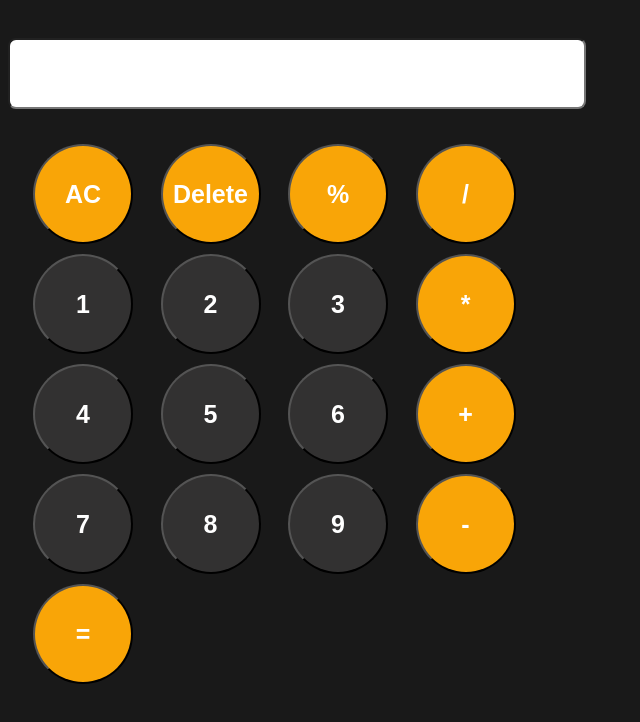
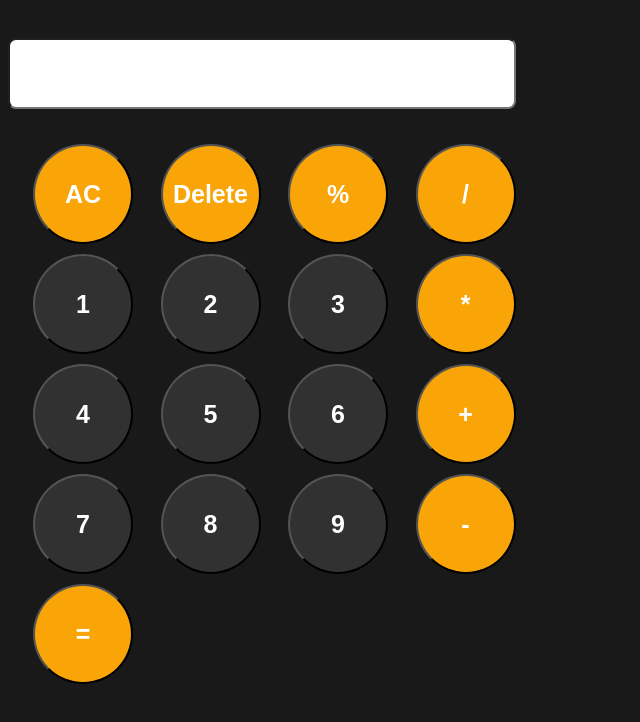
Before and after one commit to Oth5/Calculator, a plain HTML site: page index.html in a window 1280 px wide. Shown: the whole page, without its empty margins (0-640 px from the left). Drawn offline with Linux system fonts and the light colour scheme.

Commit message:
Update style.css

```diff
--- a/style.css
+++ b/style.css
@@ -16,7 +16,7 @@ background-color:rgb(50, 49, 49) ;
 color: white;}
 #display{
     height: 65px;
-    width: 570px;
+    width: 500px;
     border-radius: 8px;
     text-align:right;
     margin-top: 30px;
```
